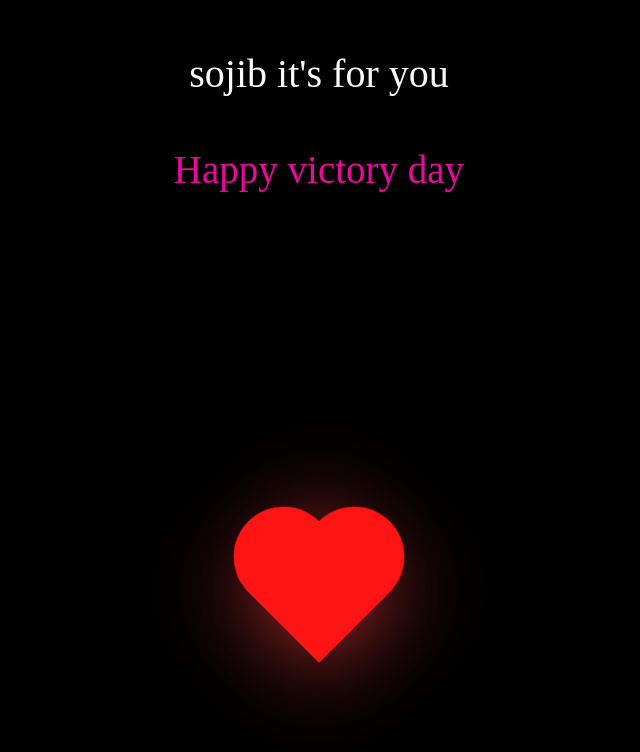
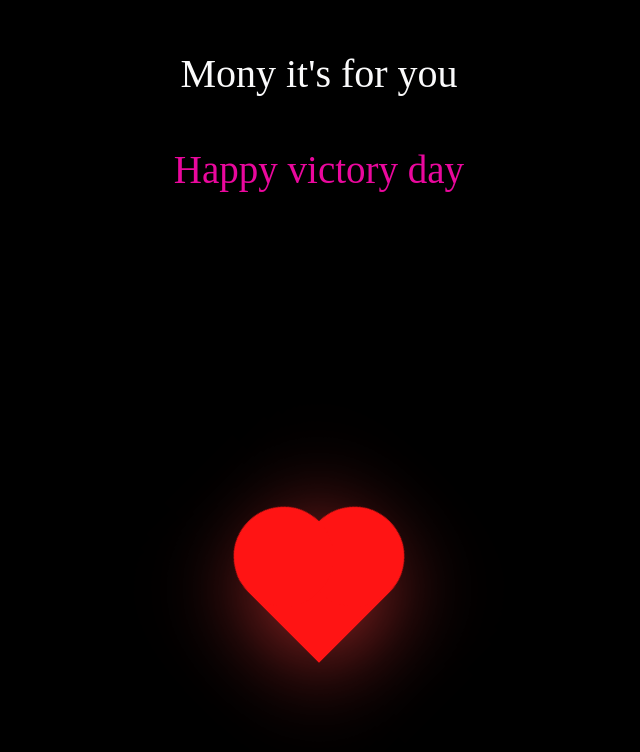
Before and after one commit to Sojib9878/happy-victory-day-, a plain HTML site: page index.html in a window 1280 px wide. Shown: the whole page, without its empty margins (321-961 px from the left). Drawn offline with Linux system fonts and the light colour scheme.

Commit message:
Update index.html

```diff
--- a/index.html
+++ b/index.html
@@ -15,7 +15,7 @@
 </head>
 
 <body>
-    <div class="text">sojib it's for you <span class="typing"></span></div>
+    <div class="text">Mony it's for you <span class="typing"></span></div>
   <div class="text-1"> <a target=blank href="https://youtu.be/CSGiwf7KlrQ"> Happy victory day </a> <span class="typing"></span></div>
 
     <div class="main_header">
```
